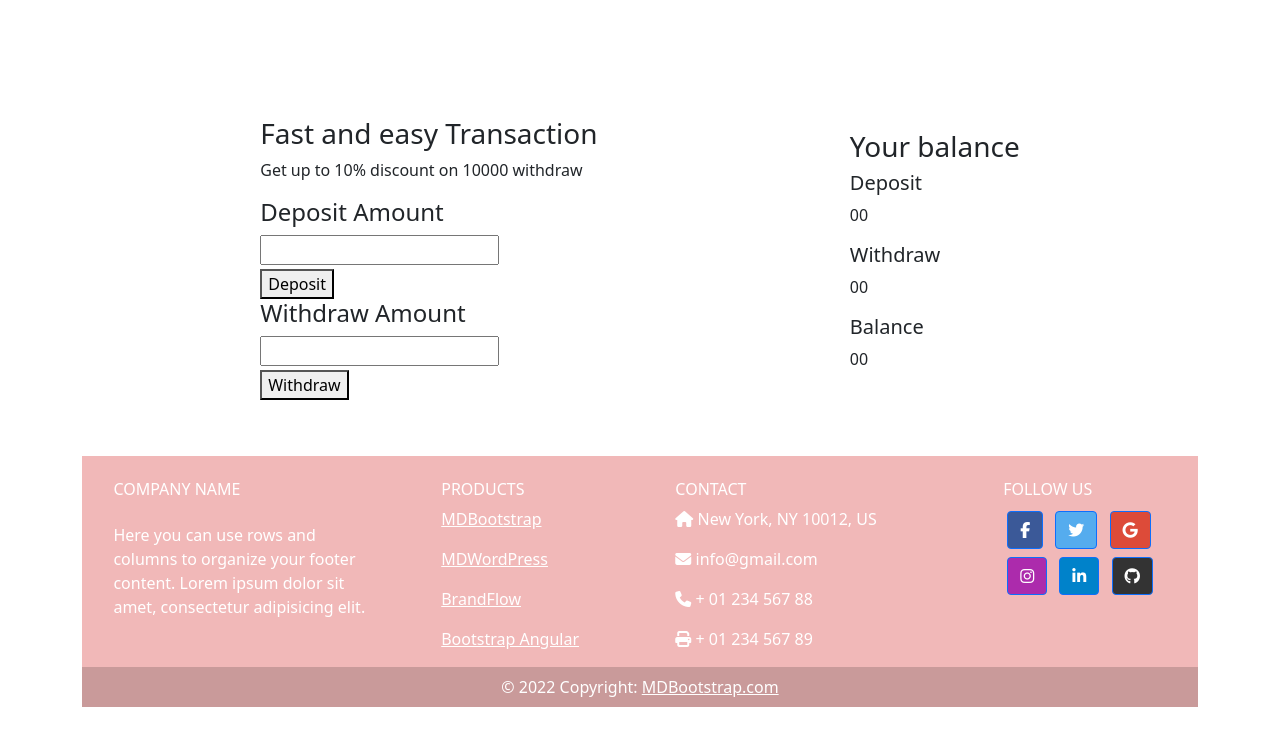
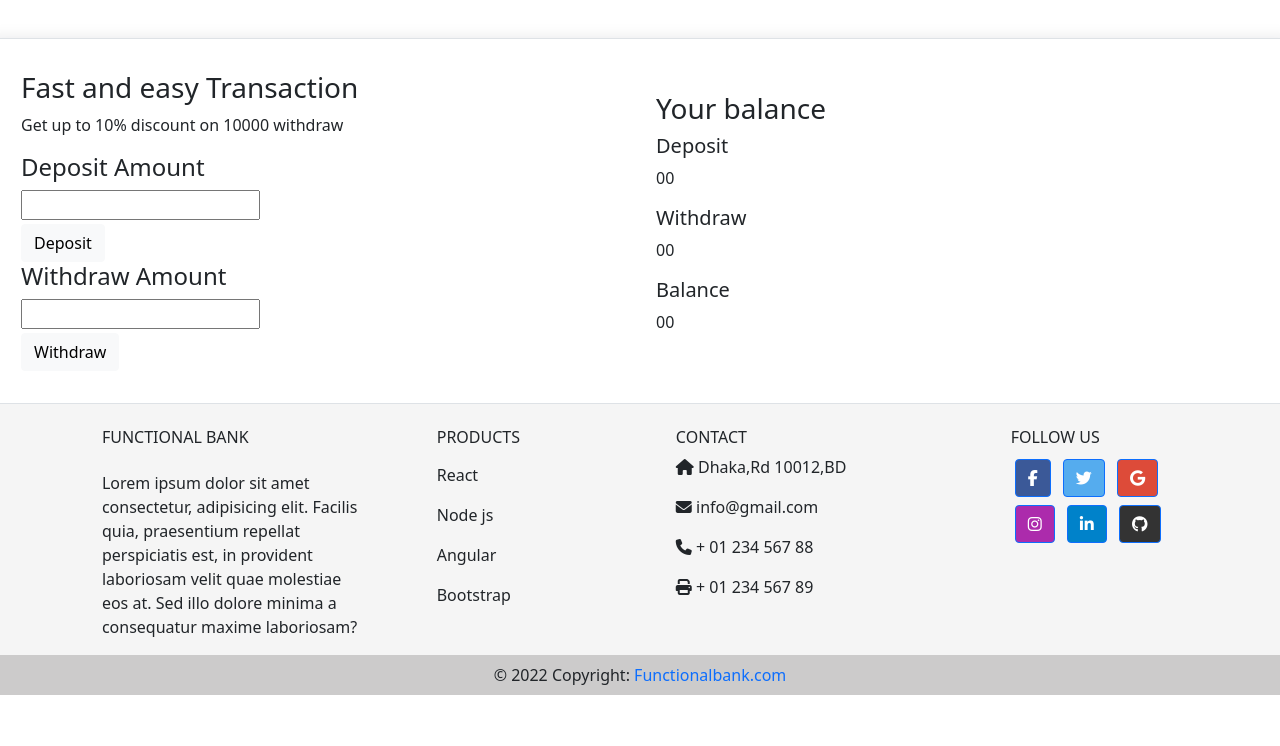
Before and after one commit to mynulislam75/Funtional-Bank, a plain HTML site: page banking.html in a window 1280 px wide. Shown: the part 2040-2786 px from the top of the page. After the commit the page ends 2735 px from the top, so only its background shows below. Drawn offline with nearby package versions, Linux system fonts and the light colour scheme.

Commit message:
added commit

```diff
--- a/banking.css
+++ b/banking.css
@@ -1,4 +1,8 @@
-.img{
-    width: 50%;
-    height: 10px;
+
+
+.balance-transaction{
+    box-shadow: rgba(17, 17, 26, 0.1) 0px 0px 16px;
 }
+.a-tag{
+    text-decoration: none;
+}
--- a/banking.html
+++ b/banking.html
@@ -7,17 +7,18 @@
     <meta name="viewport" content="width=device-width, initial-scale=1.0">
     <link href="https://cdn.jsdelivr.net/npm/bootstrap@5.0.2/dist/css/bootstrap.min.css" rel="stylesheet"
         integrity="sha384-EVSTQN3/azprG1Anm3QDgpJLIm9Nao0Yz1ztcQTwFspd3yD65VohhpuuCOmLASjC" crossorigin="anonymous">
+    <link rel="stylesheet" href="banking.css">
     <!-- font awesome -->
     <script src="https://kit.fontawesome.com/7ea1fda74a.js" crossorigin="anonymous"></script>
     <title>Document</title>
 </head>
 
 <body>
-    <h2>Banking site</h2>
+
 
     <!-- navbar section -->
     <section>
-        <div class="m-4">
+        <div class="m-0 p-2">
             <nav class="navbar navbar-expand-lg navbar-light bg-light">
                 <div class="container-fluid">
                     <!-- <a href="#" class="navbar-brand">Brand</a> -->
@@ -65,15 +66,15 @@
             </div>
             <div class="carousel-inner">
                 <div class="carousel-item active">
-                    <img src="https://images.pexels.com/photos/259200/pexels-photo-259200.jpeg?auto=compress&cs=tinysrgb&w=600"
+                    <img src="https://img.freepik.com/free-photo/businessman-receiving-money-after-contract-signing_8087-1899.jpg?w=996"
                         class="d-block w-100" alt="...">
                     <div class="carousel-caption d-none d-md-block">
-                        <h5>First slide label</h5>
-                        <p>Some representative placeholder content for the first slide.</p>
+                        <h5>Your Trust,Our Service</h5>
+                        <p>Lorem ipsum dolor sit amet, consectetur adipisicing elit. Optio, accusantium.</p>
                     </div>
                 </div>
                 <div class="carousel-item">
-                    <img src="https://images.pexels.com/photos/50987/money-card-business-credit-card-50987.jpeg?auto=compress&cs=tinysrgb&w=1260&h=750&dpr=1"
+                    <img src="https://img.freepik.com/free-photo/businessman-checking-bankbook_53876-40975.jpg?size=626&ext=jpg&ga=GA1.2.1527308530.1656829347"
                         class="d-block w-100" alt="...">
                     <div class="carousel-caption d-none d-md-block">
                         <h5>Second slide label</h5>
@@ -81,7 +82,7 @@
                     </div>
                 </div>
                 <div class="carousel-item">
-                    <img src="https://images.pexels.com/photos/164501/pexels-photo-164501.jpeg?auto=compress&cs=tinysrgb&w=600"
+                    <img src="https://img.freepik.com/free-photo/business-man-counting-dollar-banknote-online-business-concept_1150-6406.jpg?size=626&ext=jpg&ga=GA1.2.1527308530.1656829347"
                         class="d-block w-100" alt="...">
                     <div class="carousel-caption d-none d-md-block">
                         <h5>Third slide label</h5>
@@ -167,9 +168,9 @@
     <!-- diposit and withdraw -->
 
 
-    <section class="d-flex justify-content-evenly  align-items-center p-2">
+    <section class="d-flex justify-content-evenly align-items-center p-3 border border-1 rounded balance-transaction row">
 
-        <div>
+        <div class="transaction p-3 col-lg-6 col-md-6 col-sm-12 rounded">
             <div>
                 <h3>Fast and easy Transaction</h3>
                 <p>Get up to 10% discount on 10000 withdraw</p>
@@ -177,17 +178,17 @@
             <div>
                 <h4>Deposit Amount</h4>
                 <input class="mb-1" type="text" name="" id="deposit-id"> <br>
-                <button id="deposit-btn">Deposit</button>
+                <button id="deposit-btn" class="btn btn-light">Deposit</button>
             </div>
             <div>
                 <h4>Withdraw Amount</h4>
                 <input class="mb-1" type="text" name="" id="withdraw"> <br>
-                <button id="withdraw-btn">Withdraw</button>
+                <button id="withdraw-btn" class="btn btn-light">Withdraw</button>
             </div>
         </div>
 
 
-        <div>
+        <div class="balance p-3 col-lg-6 col-md-6 col-sm-12 rounded">
             <div>
                 <h3>Your balance</h3>
             </div>
@@ -209,9 +210,9 @@
 
 
     <!-- footer -->
-    <div class="container my-5">
+    <div class="">
         <!-- Footer -->
-        <footer class="text-center text-lg-start text-white" style="background-color: #eea6a6c9">
+        <footer class="text-center text-lg-start text-black" style="background-color: whitesmoke">
             <!-- Grid container -->
             <div class="container p-2 pb-0">
                 <!-- Section: Links -->
@@ -221,12 +222,12 @@
                         <!-- Grid column -->
                         <div class="col-md-3 col-lg-3 col-xl-3 mx-auto mt-3">
                             <h6 class="text-uppercase mb-4 font-weight-bold">
-                                Company name
+                                Functional Bank
                             </h6>
                             <p>
-                                Here you can use rows and columns to organize your footer
-                                content. Lorem ipsum dolor sit amet, consectetur adipisicing
-                                elit.
+                                Lorem ipsum dolor sit amet consectetur, adipisicing elit. Facilis quia, praesentium
+                                repellat perspiciatis est, in provident laboriosam velit quae molestiae eos at. Sed illo
+                                dolore minima a consequatur maxime laboriosam?
                             </p>
                         </div>
                         <!-- Grid column -->
@@ -237,16 +238,16 @@
                         <div class="col-md-2 col-lg-2 col-xl-2 mx-auto mt-3">
                             <h6 class="text-uppercase mb-2 font-weight-bold">Products</h6>
                             <p>
-                                <a class="text-white">MDBootstrap</a>
+                            <p class="text-black">React</p>
                             </p>
                             <p>
-                                <a class="text-white">MDWordPress</a>
+                            <p class="text-black">Node js</p>
                             </p>
                             <p>
-                                <a class="text-white">BrandFlow</a>
+                            <p class="text-black">Angular</p>
                             </p>
                             <p>
-                                <a class="text-white">Bootstrap Angular</a>
+                            <p class="text-black">Bootstrap</p>
                             </p>
                         </div>
                         <!-- Grid column -->
@@ -259,7 +260,7 @@
                         <!-- Grid column -->
                         <div class="col-md-4 col-lg-3 col-xl-3 mx-auto mt-3">
                             <h6 class="text-uppercase mb-2 font-weight-bold">Contact</h6>
-                            <p><i class="fas fa-home mr-3"></i> New York, NY 10012, US</p>
+                            <p><i class="fas fa-home mr-3"></i> Dhaka,Rd 10012,BD</p>
                             <p><i class="fas fa-envelope mr-3"></i> info@gmail.com</p>
                             <p><i class="fas fa-phone mr-3"></i> + 01 234 567 88</p>
                             <p><i class="fas fa-print mr-3"></i> + 01 234 567 89</p>
@@ -303,7 +304,7 @@
             <!-- Copyright -->
             <div class="text-center p-2" style="background-color: rgba(43, 36, 36, 0.2)">
                 © 2022 Copyright:
-                <a class="text-white" href="https://mdbootstrap.com/">MDBootstrap.com</a>
+                <a class="text-black a-tag" href="#">Functionalbank.com</a>
             </div>
             <!-- Copyright -->
         </footer>
```
